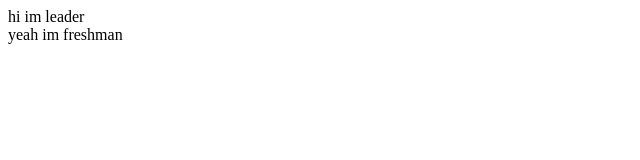
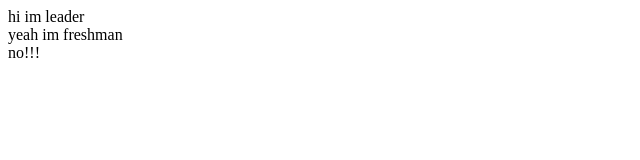
Before and after one commit to itsbamee/B-project, a plain HTML site: page index.html in a window 1280 px wide. Shown: the full height of the page, 0-640 px from the left. Drawn offline with Linux system fonts and the light colour scheme.

Commit message:
second commit freshman

```diff
--- a/index.html
+++ b/index.html
@@ -13,6 +13,8 @@
   <main>
     yeah im freshman
   </main>
-  <footer></footer>
+  <footer>
+    no!!!
+  </footer>
 </body>
 </html>
```
